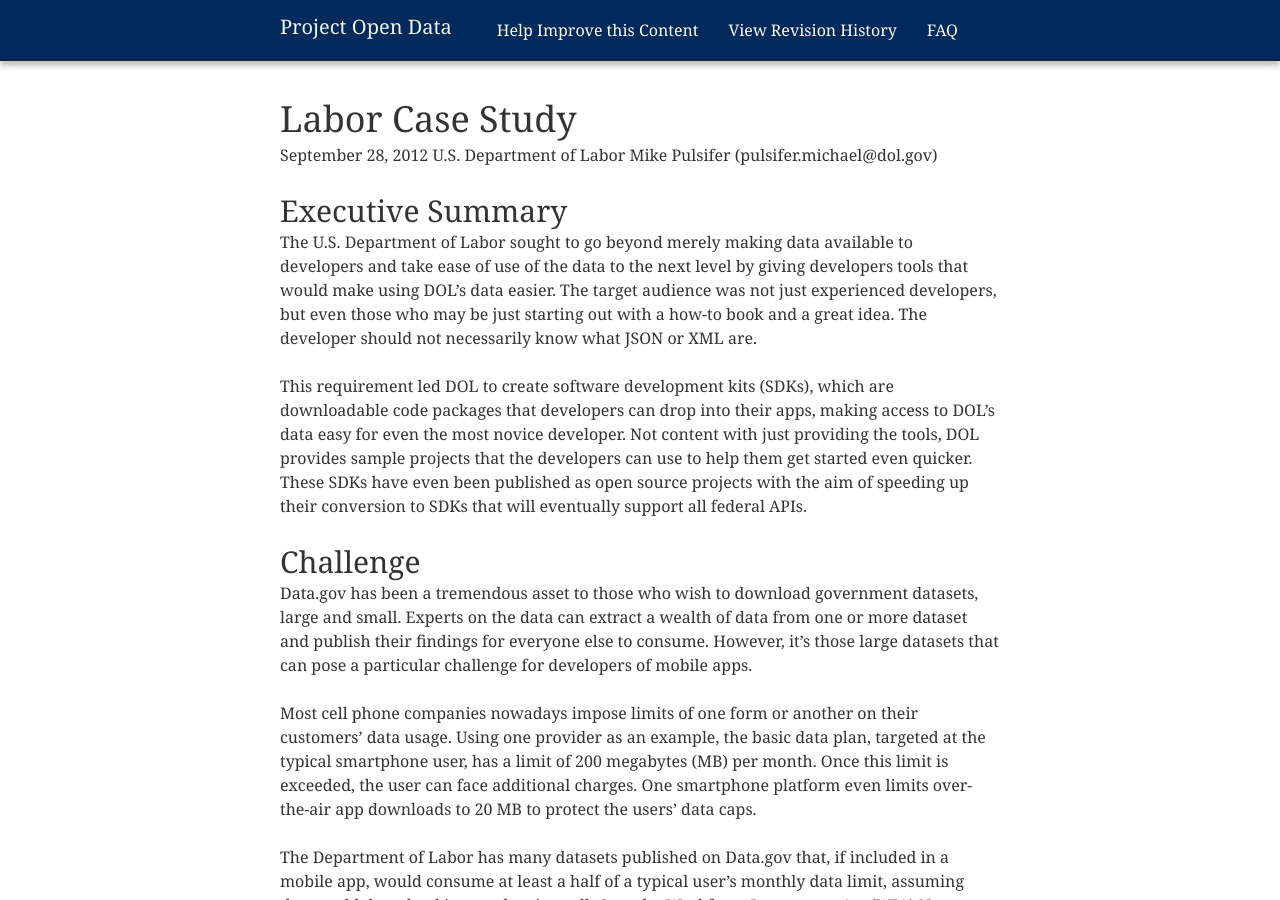
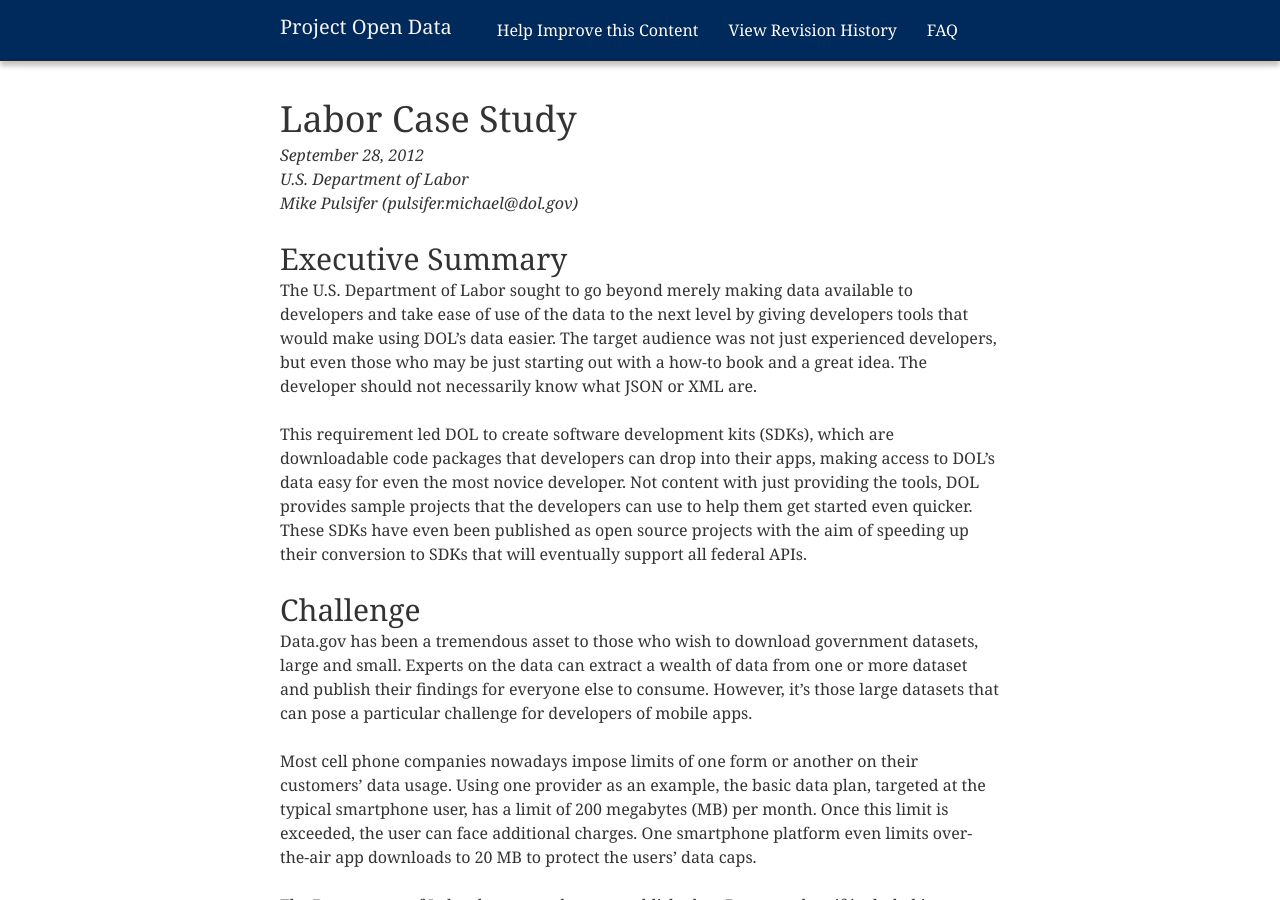
Before and after one commit to gbinal/p-o-d.github.com, a Jekyll site: the page built from labor-case-study.md, in a window 1280 px wide and 900 px high. Built offline with Jekyll 4.4.1, drawn with Linux system fonts in a browser that asks for light colours; nearby versions of some CDN libraries.

Commit message:
added italics

```diff
--- a/labor-case-study.md
+++ b/labor-case-study.md
@@ -5,9 +5,9 @@ permalink: /labor-case-study/
 filename: labor-case-study.md
 ---
 
-September 28, 2012
+*September 28, 2012
 U.S. Department of Labor
-Mike Pulsifer (pulsifer.michael@dol.gov)
+Mike Pulsifer (pulsifer.michael@dol.gov)*
 
 ## Executive Summary
 
```
